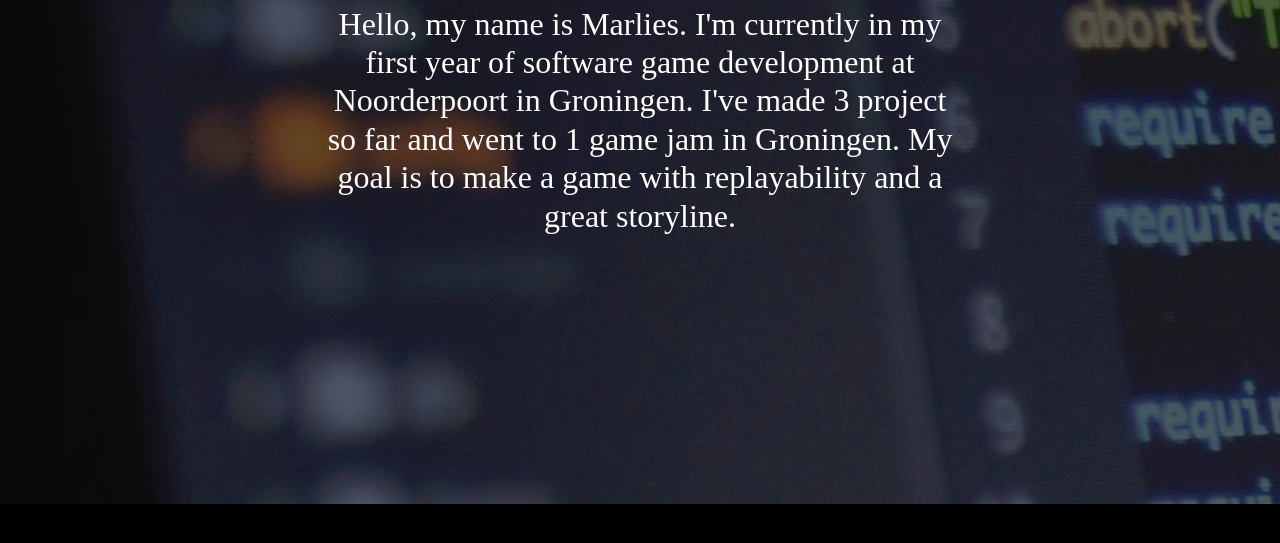
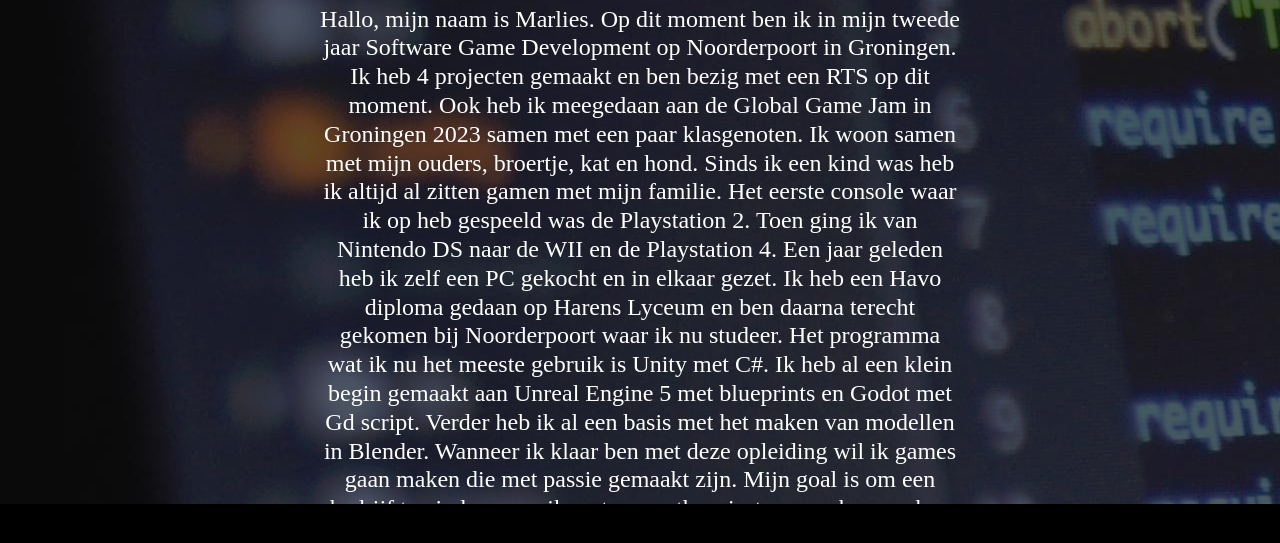
Before and after one commit to Marlies-boop/porfolio2.0, a plain HTML site: page about.html in a window 1280 px wide. Shown: the part 221-764 px from the top of the page. Drawn offline with nearby package versions, Linux system fonts and the light colour scheme; a web font is replaced by a local one.

Commit message:
About me text

```diff
--- a/about.html
+++ b/about.html
@@ -36,9 +36,14 @@ a. Hier kun je belangrijke informatie vermelden die je niet kwijt wilt op de tit
       <h1>
         About Me
       </h1>
-      <h2 >
-        Hello, my name is Marlies. I'm currently in my first year of software game development at Noorderpoort in Groningen. I've made 3 project so far and went to 1 game jam in Groningen. My goal is to make a game with replayability and a great storyline.
-      </h2>
+      <h4 >
+        <!--Hello, my name is Marlies. I'm currently in my second year of software game development at Noorderpoort in Groningen. I've made 3 project so far and went to 1 game jam in Groningen. My goal is to make a game with replayability and a great storyline.-->
+        Hallo, mijn naam is Marlies. Op dit moment ben ik in mijn tweede jaar Software Game Development op Noorderpoort in Groningen.
+        Ik heb 4 projecten gemaakt en ben bezig met een RTS op dit moment. Ook heb ik meegedaan aan de Global Game Jam in Groningen 2023 samen met een paar klasgenoten. Ik woon samen met mijn ouders, broertje, kat en hond.
+        Sinds ik een kind was heb ik altijd al zitten gamen met mijn familie. Het eerste console waar ik op heb gespeeld was de Playstation 2. Toen ging ik van Nintendo DS naar de WII en de Playstation 4. Een jaar geleden heb ik zelf een PC gekocht en in elkaar gezet. Ik heb een Havo diploma gedaan op Harens Lyceum en ben daarna terecht gekomen bij Noorderpoort waar ik nu studeer.
+        Het programma wat ik nu het meeste gebruik is Unity met C#. Ik heb al een klein begin gemaakt aan Unreal Engine 5 met blueprints en Godot met Gd script. Verder heb ik al een basis met het maken van modellen in Blender.
+        Wanneer ik klaar ben met deze opleiding wil ik games gaan maken die met passie gemaakt zijn. Mijn goal is om een bedrijf te vinden waar ik met een enthousiaste groep kan werken aan games. Ik ben ook nog van plan om zelf wat kleine games te maken en online te zetten om te zien hoe ik mezelf kan verbeteren.
+      </h4>
       </div>
     </section>
   </main>
```
Also changed, not shown: index.html (+2 -13 lines).
